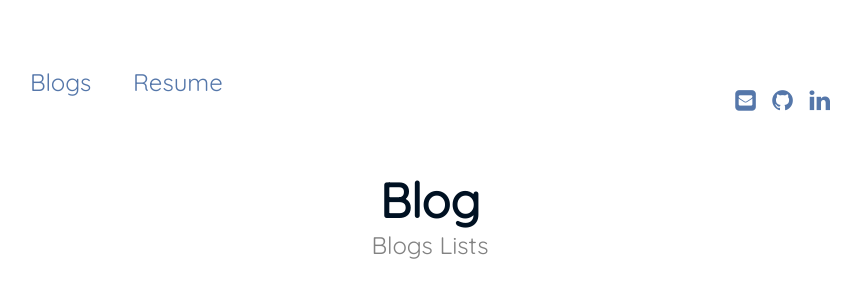
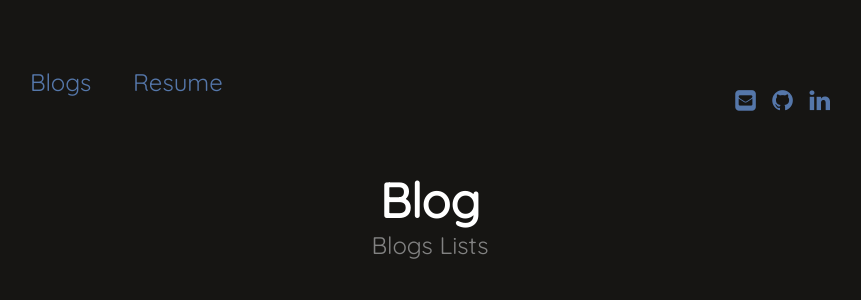
Before and after one commit to rajeet/rajeet.github.io, a Jekyll site: the page built from blog.md, in a window 1280 px wide. Shown: the top 300 px of the page, without its empty margins (210-1071 px from the left). Built offline with Jekyll 4.4.1, drawn with Linux system fonts in a browser that asks for light colours.

Commit message:
Update main.css

```diff
--- a/assets/css/main.css
+++ b/assets/css/main.css
@@ -3,8 +3,9 @@
   body {
     font-family: 'Quicksand', sans-serif;
     font-size: 100%;
-    color: #012;
-    background-color: #FFF; }
+    color: rgb(255, 255, 255);
+    background-color: #161513;
+  }
 
   a {
     color: #57A;
```
